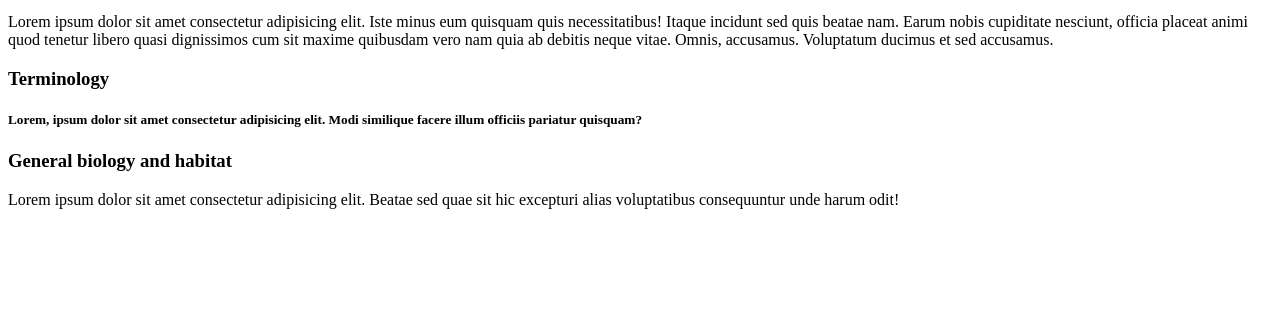
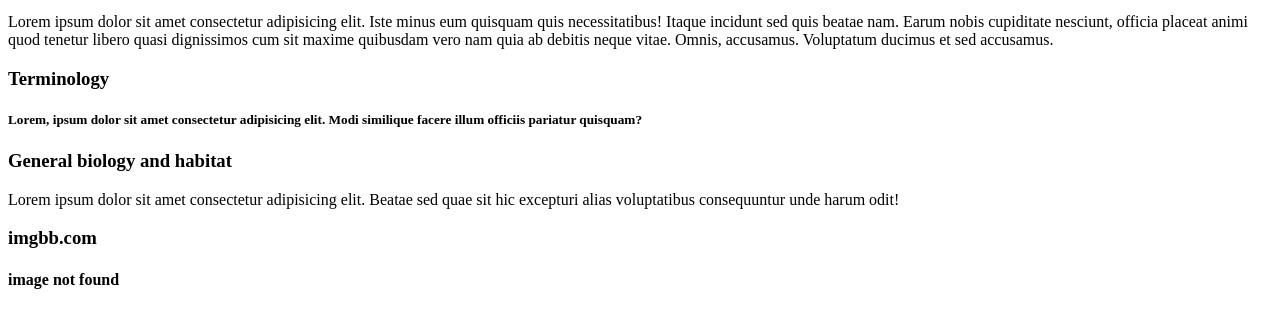
Before and after one commit to mohimanul-Islam/Web-Development-Bootcamp, a plain HTML site: page index.html in a window 1280 px wide. Shown: the part 119-446 px from the top of the page. Drawn offline with Linux system fonts and the light colour scheme.

Commit message:
bootcamp1

```diff
--- a/index.html
+++ b/index.html
@@ -27,5 +27,7 @@
     </h5>
     <h3>General biology and habitat</h3>
     <p>Lorem ipsum dolor sit amet consectetur adipisicing elit. Beatae sed quae sit hic excepturi alias voluptatibus consequuntur unde harum odit!</p>
-  </body>
+    <h3>imgbb.com</h3>
+    <h4>image not found</h4>
+</body>
 </html>
```
